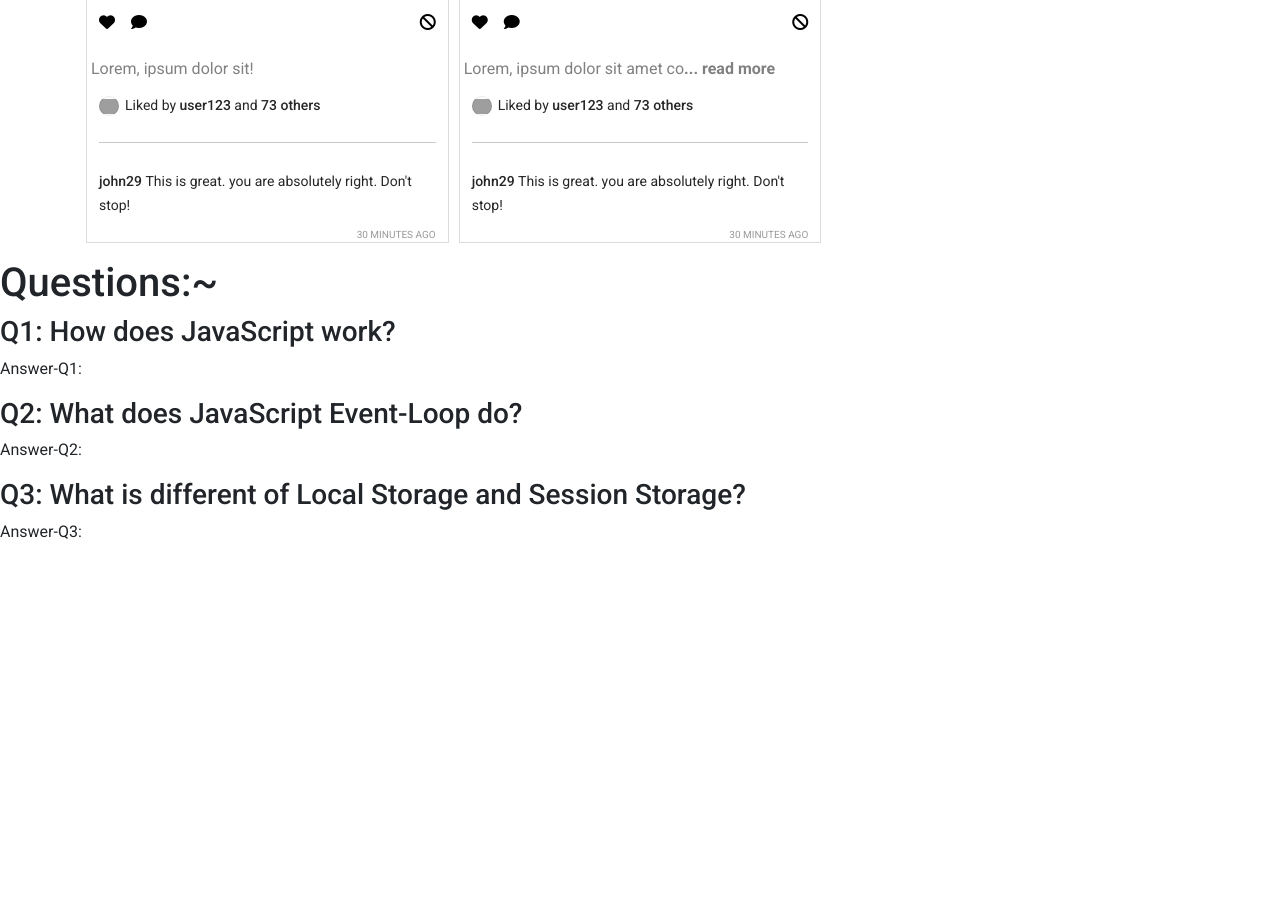
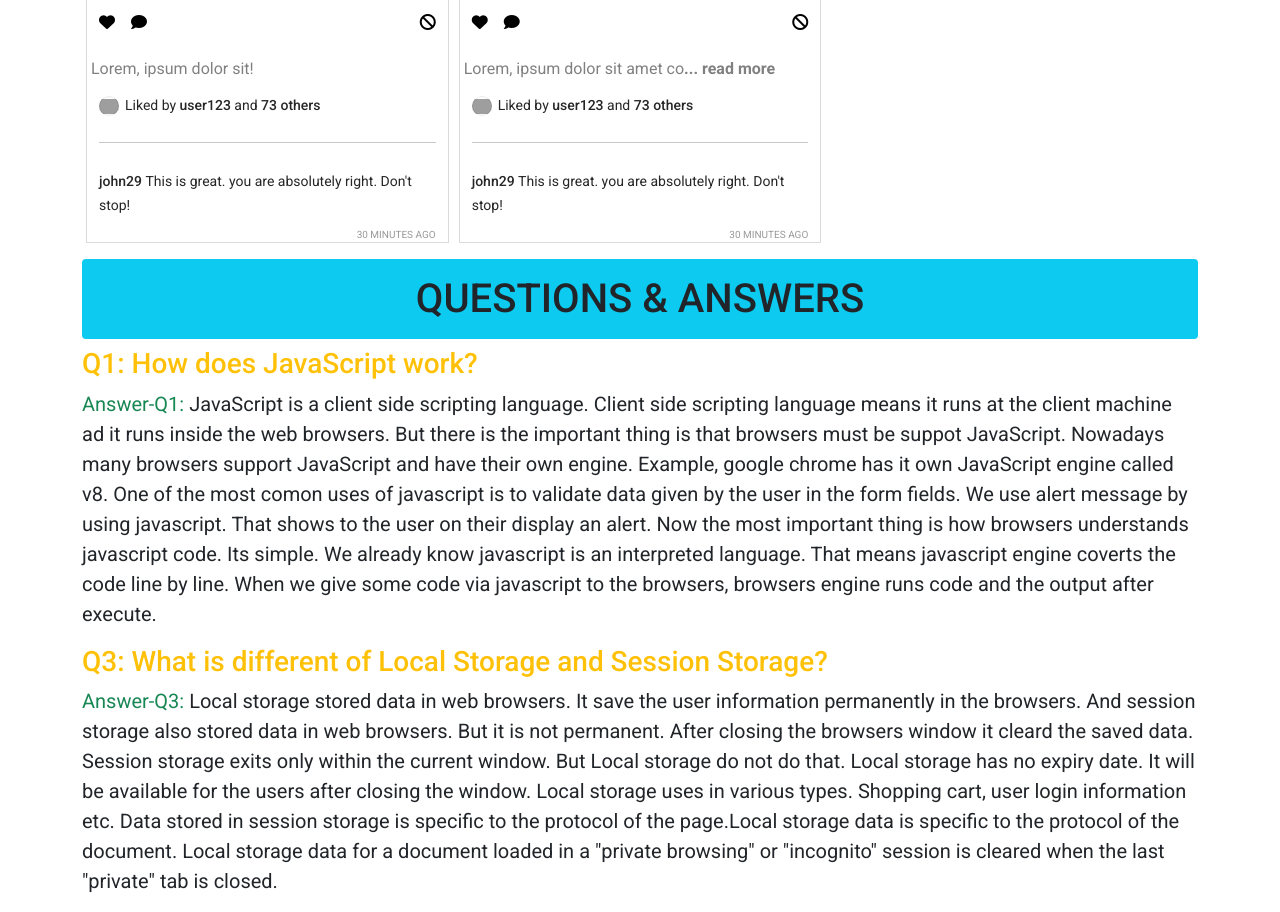
Before and after one commit to sabbirpboss/Insta-Shohor, a plain HTML site: page index.html in a window 1280 px wide. Shown: the part 1289-2201 px from the top of the page. Before the commit the page ends 1849 px from the top, so only its background shows below. Drawn offline with nearby package versions, Linux system fonts and the light colour scheme; grey boxes are pictures that could not be loaded.

Commit message:
questions answers completed

```diff
--- a/index.html
+++ b/index.html
@@ -5,6 +5,14 @@
     <meta http-equiv="X-UA-Compatible" content="IE=edge" />
     <meta name="viewport" content="width=device-width, initial-scale=1.0" />
     <title>Insta-Sohor</title>
+    <!-- bootstrap css -->
+    <link
+      href="https://cdn.jsdelivr.net/npm/bootstrap@5.1.3/dist/css/bootstrap.min.css"
+      rel="stylesheet"
+      integrity="sha384-1BmE4kWBq78iYhFldvKuhfTAU6auU8tT94WrHftjDbrCEXSU1oBoqyl2QvZ6jIW3"
+      crossorigin="anonymous"
+    />
+
     <link rel="stylesheet" href="./css/style.css" />
     <!-- Latest compiled and minified CSS -->
     <link
@@ -51,15 +59,27 @@
           id="navbarSupportedContent"
         >
           <ul class="navbar-nav mr-auto">
-                        <li class="nav-link active" role="button" onclick="switchTab( 'posts' )">
+            <li
+              class="nav-link active"
+              role="button"
+              onclick="switchTab( 'posts' )"
+            >
               <i class="fa-solid fa-house"></i>
             </li>
 
-                        <li class="nav-link active" role="button" onclick="switchTab( 'liked' )">
+            <li
+              class="nav-link active"
+              role="button"
+              onclick="switchTab( 'liked' )"
+            >
               <i class="fa-solid fa-heart text-danger"></i>
             </li>
 
-                        <li class="nav-link active" role="button" onclick="switchTab( 'reported' )">
+            <li
+              class="nav-link active"
+              role="button"
+              onclick="switchTab( 'reported' )"
+            >
               <i class="fa-solid fa-eye-slash"></i>
             </li>
           </ul>
@@ -67,8 +87,7 @@
       </nav>
     </header>
     <main class="main container mx-auto p-3">
-            <div id="posts">
-            </div>
+      <div id="posts"></div>
       <div id="liked">
         <h1>Liked posts</h1>
       </div>
@@ -77,18 +96,41 @@
         <h1>Reported posts</h1>
       </div>
     </main>
-        <section>
-            <h1>Questions:~</h1>
-            <h3>Q1: How does JavaScript work?</h3>
-            <p>Answer-Q1: </p>
-            <h3>Q2: What does JavaScript Event-Loop do?</h3>
-            <p>Answer-Q2: </p>
-            <h3>Q3: What is different of Local Storage and Session Storage?</h3>
-            <p>Answer-Q3: </p>
+    <section class="container">
+      <h1 class="text-center bg-info rounded text-uppercase py-3">
+        Questions & Answers
+      </h1>
+      <h3 class="text-warning">Q1: How does JavaScript work?</h3>
+      <p class="fs-5">
+        <span class="text-success">Answer-Q1:</span> JavaScript is a client side
+        scripting language. Client side scripting language means it runs at the
+        client machine ad it runs inside the web browsers. But there is the
+        important thing is that browsers must be suppot JavaScript. Nowadays
+        many browsers support JavaScript and have their own engine. Example,
+        google chrome has it own JavaScript engine called v8. One of the most
+        comon uses of javascript is to validate data given by the user in the
+        form fields. We use alert message by using javascript. That shows to the
+        user on their display an alert. Now the most important thing is how
+        browsers understands javascript code. Its simple. We already know
+        javascript is an interpreted language. That means javascript engine
+        coverts the code line by line. When we give some code via javascript to
+        the browsers, browsers engine runs code and the output after execute.
+      </p>
+      <h3 class="text-warning">
+        Q3: What is different of Local Storage and Session Storage?
+      </h3>
+      <p class="fs-5"><span class="text-success">Answer-Q3: </span>Local storage stored data in web browsers. It save the user information permanently in the browsers. And session storage also stored data in web browsers. But it is not permanent. After closing the browsers window it cleard the saved data. Session storage exits only within the current window. But Local storage do not do that. Local storage has no expiry date. It will be available for the users after closing the window. Local storage uses in various types. Shopping cart, user login information etc. Data stored in session storage is specific to the protocol of the page.Local storage data is specific to the protocol of the document. Local storage data for a document loaded in a "private browsing" or "incognito" session is cleared when the last "private" tab is closed.</p>
     </section>
     <footer></footer>
 
     <!-- add javascript  file  -->
+    <!-- bootstrap js -->
+    <script
+      src="https://cdn.jsdelivr.net/npm/bootstrap@5.1.3/dist/js/bootstrap.bundle.min.js"
+      integrity="sha384-ka7Sk0Gln4gmtz2MlQnikT1wXgYsOg+OMhuP+IlRH9sENBO0LRn5q+8nbTov4+1p"
+      crossorigin="anonymous"
+    ></script>
+    <!-- custom js -->
     <script src="./js/app.js"></script>
   </body>
 </html>
```
Lines whose indentation alone changed are shown as unchanged.
